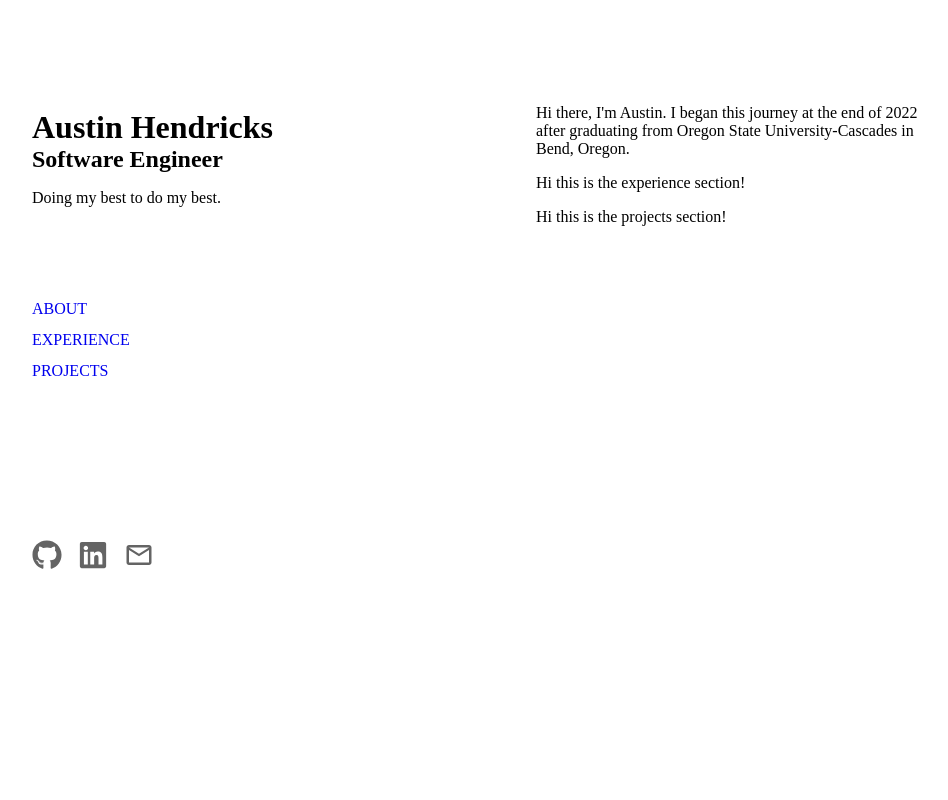
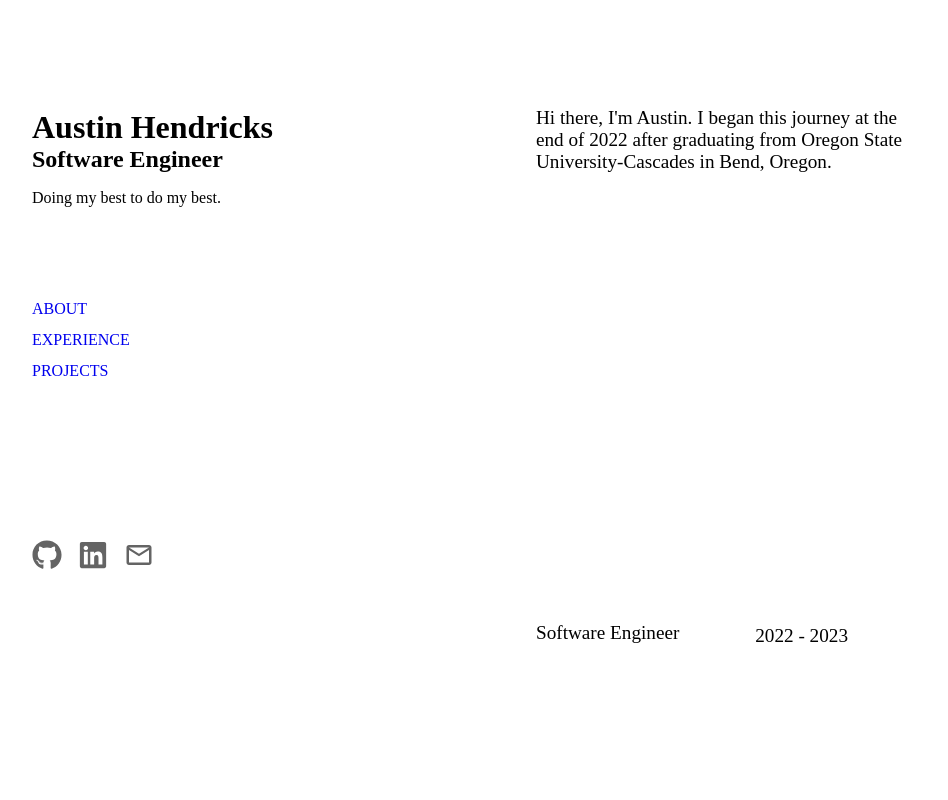
Before and after one commit to hendraustin/hendraustin.github.io, a Next.js app: page / in a window 1280 px wide. Shown: the top 800 px of the page, without its empty margins (104-1052 px from the left). Built offline with nearby package versions, Linux system fonts and the light colour scheme.

Commit message:
WIP: Build out simple header for experience section

```diff
--- a/src/app/components/sections/experience.tsx
+++ b/src/app/components/sections/experience.tsx
@@ -2,8 +2,11 @@ import styles from "./sections.module.css";
 
 export default function Experience() {
   return (
-    <div id="experience" className={styles.experience_section}>
-      <p>Hi this is the experience section!</p>
+    <div id="experience" className={styles.experience}>
+      <div className={styles.experience_header}>
+        <h1>Software Engineer</h1>
+        <h2>2022 - 2023</h2>
+      </div>
     </div>
   );
 }
--- a/src/app/components/sections/sections.module.css
+++ b/src/app/components/sections/sections.module.css
@@ -1,5 +1,44 @@
-.about_section {
-    height: 100rem;
+.about {
+    height: 33%;
     font-size: 1.2rem;
     top: 0;
 }
+
+.experience {
+    height: 33%;
+    font-size: 1.2rem;
+    top: 0;
+}
+
+.experience {
+    box-sizing: border-box;
+    list-style-type: none;
+}
+
+.experience_header {
+    overflow: hidden;
+    background: transparent;
+}
+
+.experience_header h1 {
+    float: left;
+    color: #000000;
+    text-decoration: none;
+    font-weight: normal;
+    font-size: 1.2rem;
+}
+
+.experience_header h2 {
+    float: right;
+    color: #000000;
+    text-decoration: none;
+    font-weight: normal;
+    font-size: 1.2rem;
+    padding-right: 5rem;
+}
+
+.projects {
+    height: 33%;
+    font-size: 1.2rem;
+    top: 0;
+}
```
